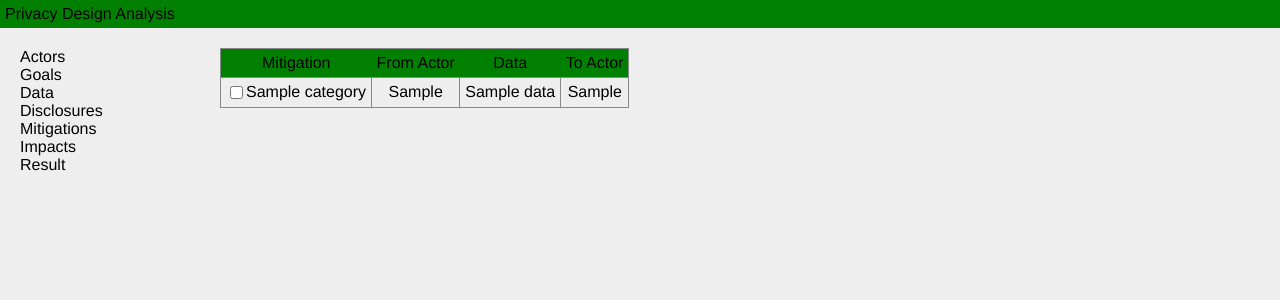
After one commit to alsmola/privacydesignanalyzer, a Flask app: template templates/mitigations.html in a window 1280 px wide. The commit adds this page. Shown: the top 300 px of the page. Run offline with Flask 2, Linux system fonts and the light colour scheme; the template is opened without the code that fills it: most values are stand-ins (such as "Sample title", 1, 10 or a date in 2020); some libraries are stand-ins or nearby versions.

Commit message:
Added mitigations

```diff
--- a/front.py
+++ b/front.py
@@ -1,6 +1,6 @@
 from flask import Flask, render_template, request, session
 import main
-from main import Actor, Goal, Datum, Disclosure
+from main import Actor, Goal, Datum, Disclosure, Mitigation, Impact
 app = Flask(__name__)
 
 @app.route("/")
@@ -154,7 +154,52 @@ def disclosure():
         session.modified = True
         return "Unflagged %s, %s, %s" % (from_actor, data, to_actor)
 
+@app.route("/mitigations")
+def mitigations():
+    if (session['mitigations'] == None):
+        session['mitigations'] = []
 
+    possible_disclosures = main.get_possible_disclosures(session['actors'])
+    disclosures = main.trim_disclosures(session['disclosures'], possible_disclosures)
+    session['disclosures'] = disclosures
+    mitigations = main.trim_mitigations(session['mitigations'], disclosures)
+    session['mitigations'] = mitigations
+    session.modified = True
+    return render_template('mitigations.html', disclosures = disclosures, mitigations = mitigations, categories = main.mitigation_categories)
+
+@app.route("/mitigation", methods=['POST',])
+def mitigation():
+    to_actor = request.form['to_actor']
+    data = request.form['data']
+    from_actor = request.form['from_actor']
+    category = request.form['category']
+    flag = request.form['flag']
+    disclosures = session['disclosures']
+    mitigations = session['mitigations']
+    disclosureToModify = None
+    for d in disclosures:
+        print "%s, %s" % (d.to_actor, to_actor)
+        if d.to_actor == to_actor and d.data == data and d.from_actor == from_actor:
+            disclosureToModify = d
+    if (disclosureToModify == None):
+        return 'Error: disclosure "%s" not flagged.' % {d}
+    if (flag == 'true'):
+        for m in mitigations:
+            if (m.disclosure == disclosureToModify and m.category == category):
+                return 'Error: mitigation "%s" already flagged.' % (m)
+        mitigations.append(Mitigation(disclosureToModify, category))
+        session.modified = True
+        return "Flagged %s, %s" % (disclosureToModify, category)
+    else:
+        mitigationToRemove = None
+        for m in mitigations:
+            if m.disclosure.from_actor == disclosureToModify.from_actor and m.disclosure.data == disclosureToModify.data and m.disclosure.to_actor == disclosureToModify.to_actor and m.category == category:
+                mitigationToRemove = m
+        if mitigationToRemove == None:
+            return 'Error: mitigation "%s" not flagged.' % (mitigationToRemove)
+        mitigations.remove(mitigationToRemove)
+        session.modified = True
+        return "Unflagged %s, %s" % (disclosureToModify, category)
 
 app.secret_key = 'A0Zr98j/3yX R~XHH!jmN]LWX/,?RS'
 
--- a/main.py
+++ b/main.py
@@ -160,6 +160,16 @@ def get_possible_mitigations(disclosures):
             mitigations.append(Mitigation(disclosure, category))
     return mitigations
 
+def trim_mitigations(mitigations, trimmed_disclosures):
+    new_mitigations = []
+    for mitigation in mitigations:
+        for disclosure in trimmed_disclosures:
+            if disclosure.from_actor == mitigation.disclosure.from_actor:
+                if disclosure.data == mitigation.disclosure.data:
+                    if disclosure.to_actor == mitigation.disclosure.to_actor:
+                        new_mitigations.append(mitigation)
+    return new_mitigations
+
 def get_possible_impacts(mitigations):
     impacts = []
     for mitigation in mitigations:
--- a/static/style.css
+++ b/static/style.css
@@ -130,18 +130,23 @@ overflow: hidden;
 margin: 10px 0;
 }
 
-#disclosures-table {
+table {
 border: 1px solid #888;
 text-align: center;
 
 }
 
-#disclosures-table td {
+td {
 border: 1px solid #888;
 padding: 5px;
 }
 
-#disclosures-table th {
+th {
 background-color: green;
 padding: 5px;
 }
+
+.mitigation {
+display: block;
+text-align: left;
+}
--- /dev/null
+++ b/templates/mitigations.html
@@ -0,0 +1,57 @@
+{% extends "layout.html" %}
+{% block body %}
+    <script type="text/javascript">
+    function modifyMitigationResult(data) {
+        if (data.indexOf('Error') == -1) {
+
+        } else {
+            $('.error').html(data);
+        }
+    }
+
+    $(document).ready(function () {
+        $('#mitigations').addClass('selected');
+        $('.mitigation input').live('change', function () {
+            var flag = $(this).attr('checked');
+            var category = $(this).siblings().text();
+            var cells = $(this).parent().parent().siblings('td');
+            var fromActor = $(cells[0]).text();
+            var data = $(cells[1]).text();
+            var toActor = $(cells[2]).text();
+            $.post('/mitigation',
+                {from_actor: fromActor, data: data, to_actor: toActor, category: category, flag: flag},
+                function(data) {
+                    modifyMitigationResult(data);
+                }
+            ).error(function(xhr, ajaxOptions, thrownError) { error(thrownError) } );
+        })
+    });
+    </script>
+
+    <table id="mitigations-table">
+        <tr><th>Mitigation</th><th>From Actor</th><th>Data</th><th>To Actor</th></tr>
+        {% for disclosure in disclosures %}
+            <tr>
+                <td>
+
+                    {% for category in categories %}
+                    <div class="mitigation">
+                    <input type="checkbox" {{checked(disclosure.from_actor, disclosure.data, disclosure.to_actor, category)}}><span>{{category}}</span>
+                    </div>
+                    {% endfor %}
+                </td>
+                <td>{{disclosure.from_actor}}</td>
+                <td>{{disclosure.data}}</td>
+                <td>{{disclosure.to_actor}}</td>
+            </tr>
+        {% endfor %}
+    </table>
+{% endblock %}
+
+{% macro checked(from_actor, data, to_actor, category) %}
+    {% for m in mitigations %}
+        {% if m.disclosure.from_actor == from_actor and m.disclosure.data == data and m.disclosure.to_actor == to_actor and m.category == category %}
+            checked = "true"
+        {% endif %}
+    {% endfor %}
+{% endmacro %}
```
Also changed, not shown: unittests.py (+23 -0 lines), templates/impacts.html (added), 1 other file.
